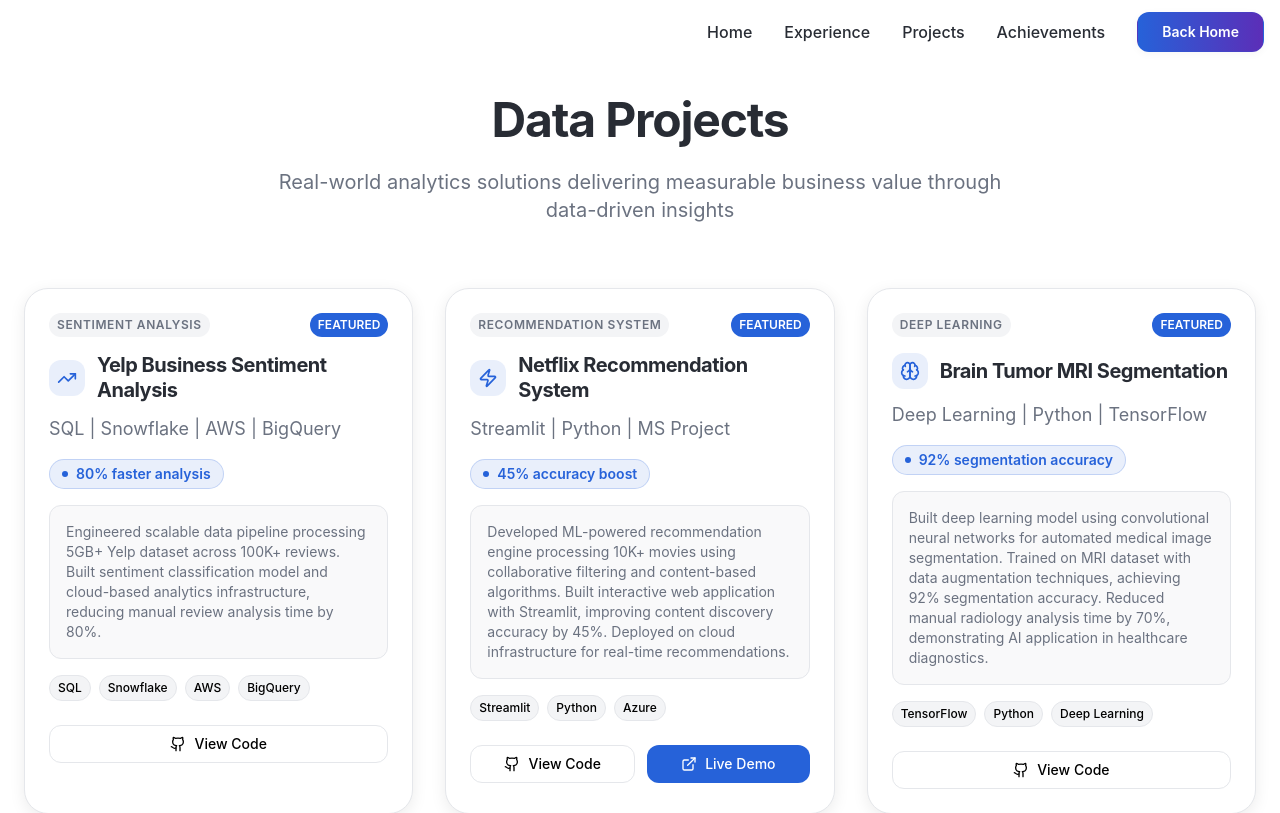
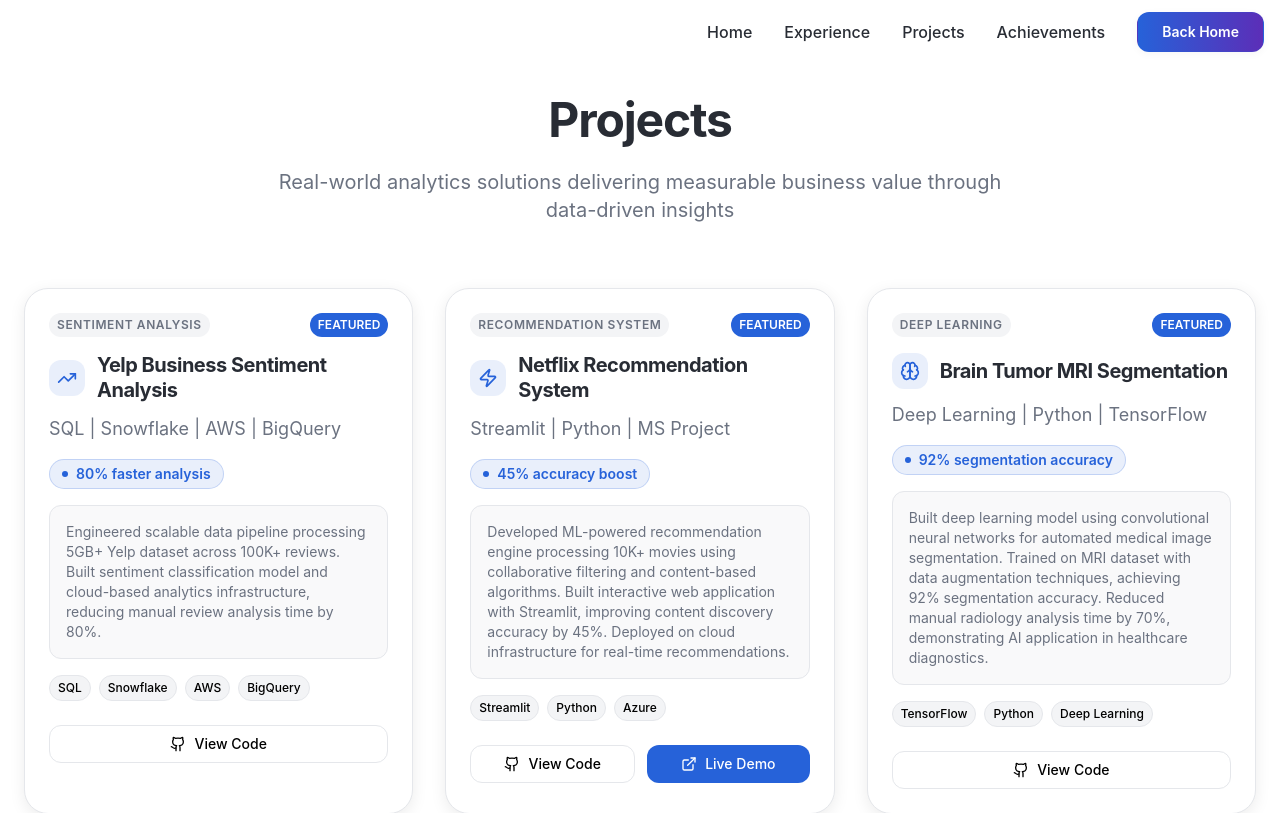
Before and after one commit to saumyaprasad07/Lovable-Portfolio-Website, a React (Vite) app: page /projects in a window 1280 px wide. Shown: the top 813 px of the page. Built offline with nearby package versions, Linux system fonts and the light colour scheme; the HTML template or start-up script is replaced by a standard one.

Commit message:
Changes
Co-authored-by: saumyaprasad07 <100471966+saumyaprasad07@users.noreply.github.com>

```diff
--- a/src/components/Projects.tsx
+++ b/src/components/Projects.tsx
@@ -66,7 +66,7 @@ const Projects = () => {
       <div className="container-wide px-4 md:px-6">
         {/* Section Header */}
         <div className="text-center mb-16 animate-fade-in">
-          <h2 className="heading-1 mb-6">Data Projects</h2>
+          <h2 className="heading-1 mb-6">Projects</h2>
           <p className="text-xl text-muted-foreground max-w-3xl mx-auto">
             Real-world analytics solutions delivering measurable business value through data-driven insights
           </p>
```
